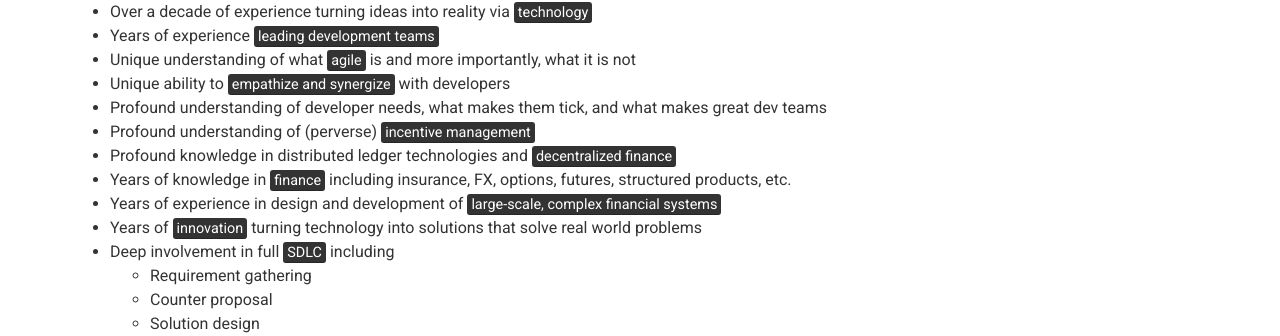
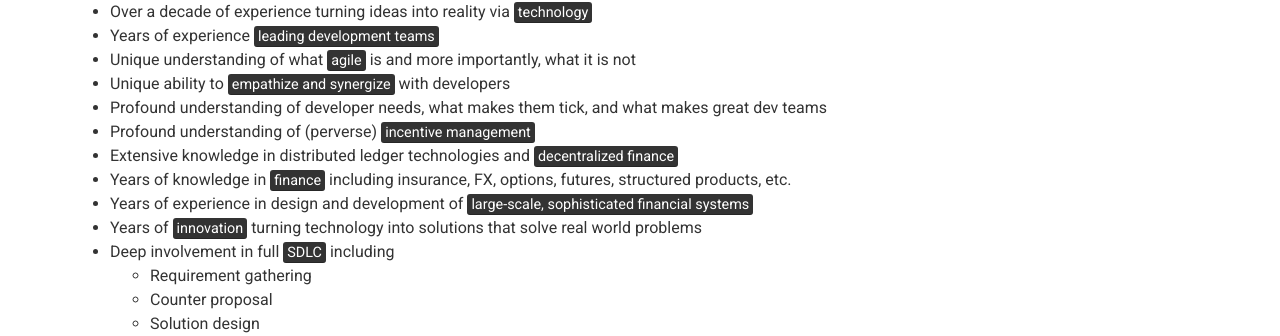
Before and after one commit to will-hk/will-hk.github.io, a Jekyll site: the page built from index.md, in a window 1280 px wide and 900 px high. Shown: the part 302-638 px from the top of the window. Built offline with Jekyll 4.4.1, drawn with Linux system fonts in a browser that asks for light colours; nearby versions of some CDN libraries; some of the changed text lies outside the part shown.

Commit message:
wording change

```diff
--- a/_config.yml
+++ b/_config.yml
@@ -54,9 +54,9 @@ about_content: | # this will include new lines to allow paragraphs
   - Unique ability to <mark>empathize and synergize</mark> with developers
   - Profound understanding of developer needs, what makes them tick, and what makes great dev teams
   - Profound understanding of (perverse) <mark>incentive management</mark>
-  - Profound knowledge in distributed ledger technologies and <mark>decentralized finance</mark>
+  - Extensive knowledge in distributed ledger technologies and <mark>decentralized finance</mark>
   - Years of knowledge in <mark>finance</mark> including insurance, FX, options, futures, structured products, etc.
-  - Years of experience in design and development of <mark>large-scale, complex financial systems</mark>
+  - Years of experience in design and development of <mark>large-scale, sophisticated financial systems</mark>
   - Years of <mark>innovation</mark> turning technology into solutions that solve real world problems
   - Deep involvement in full <mark>SDLC</mark> including
     - Requirement gathering
@@ -413,7 +413,7 @@ content:
           My thoughts on collaboration and co-improvement
         link: https://will-hk.github.io/inclusive-peer-review
       - layout: top-middle
-        title: Innovators' Delemma
+        title: Innovators' Dilemma
         quote: >
           My thoughts on leveraging incentives using innovation as an example
         link: https://will-hk.github.io/innovators-dilemma
```
Also changed, not shown: retaliation.md (added, +19 -0 lines).
